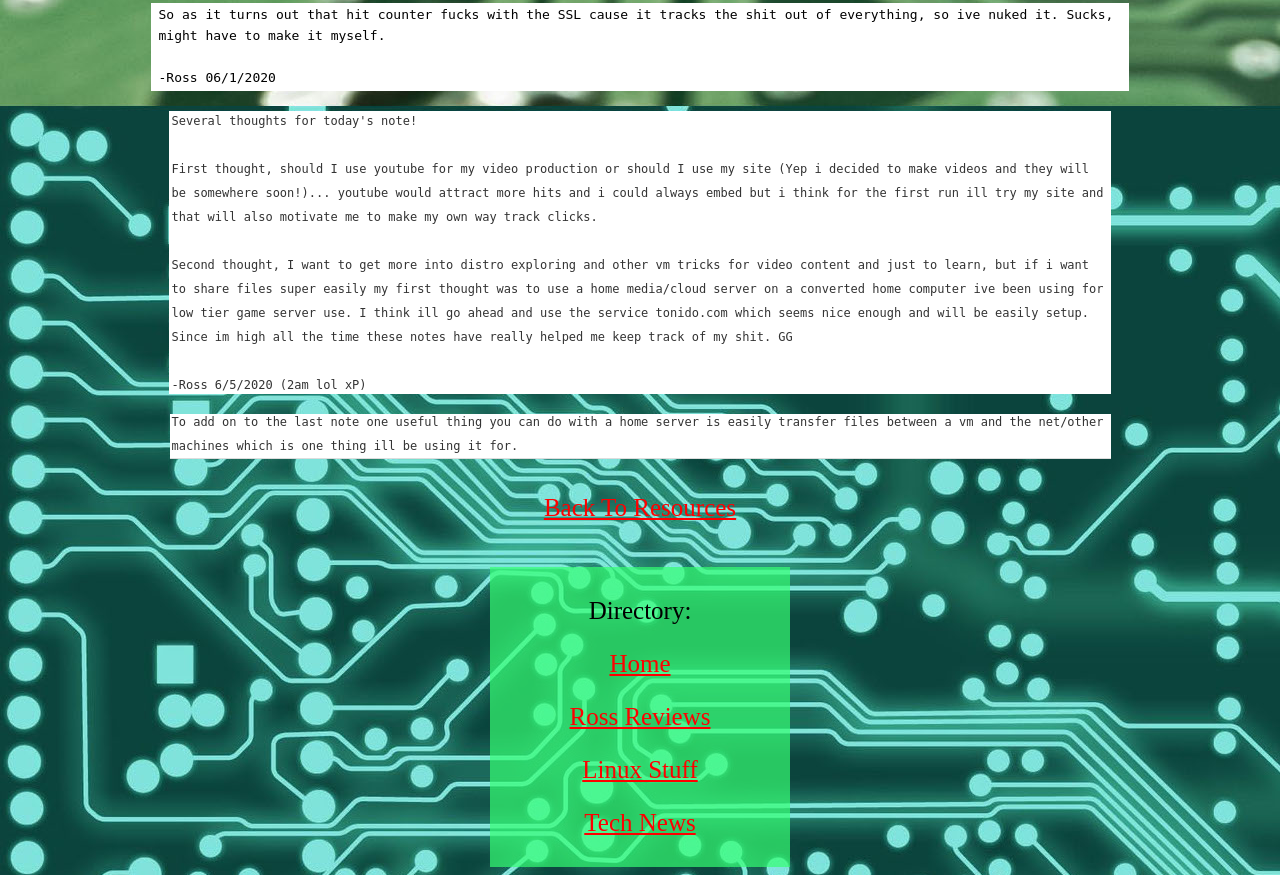
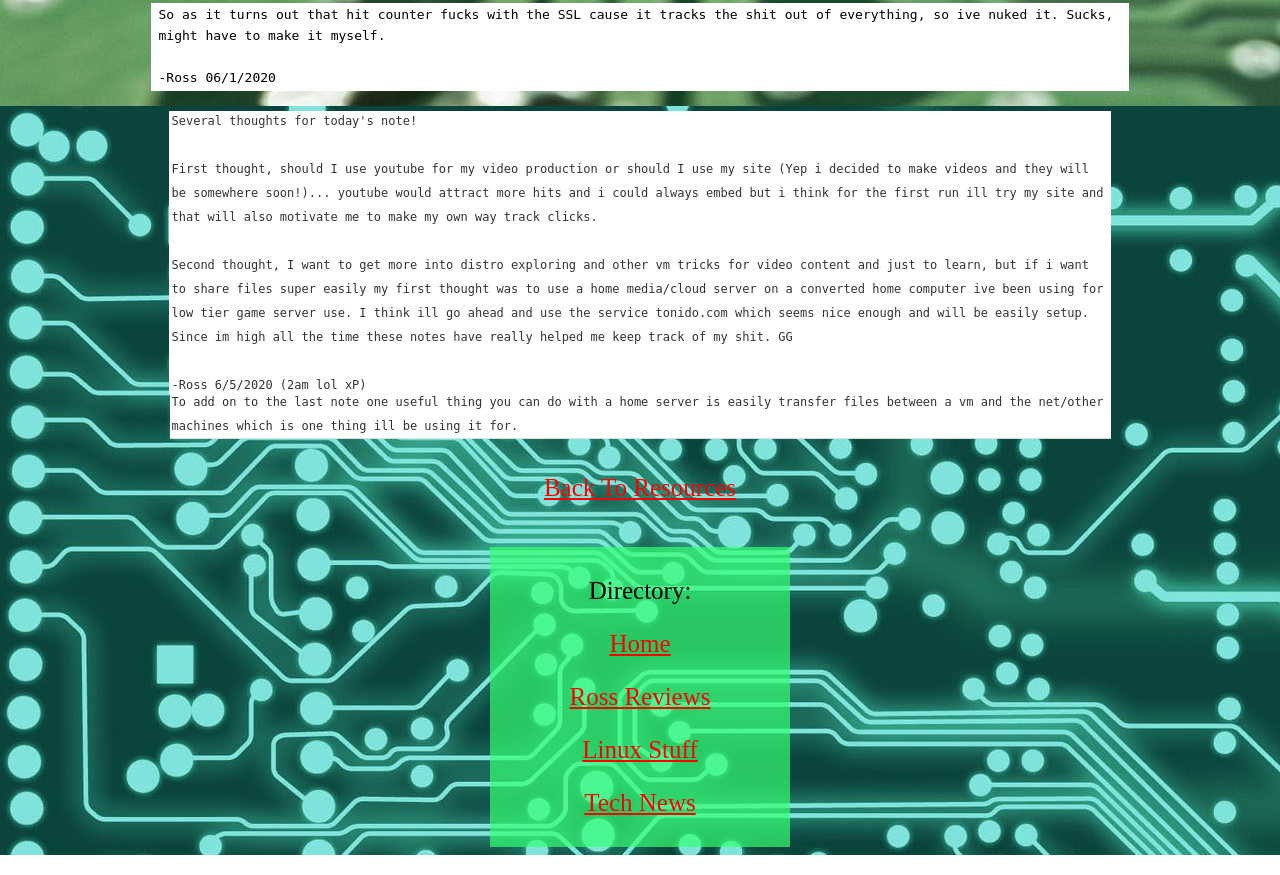
Before and after one commit to RossTheDev/TechByRoss, a plain HTML site: page rnotes.html in a window 1280 px wide. Shown: the part 945-1820 px from the top of the page. Drawn offline with Linux system fonts and the light colour scheme.

Commit message:
new note format fix

```diff
--- a/rnotes.html
+++ b/rnotes.html
@@ -41,8 +41,7 @@
 
                <div align="center"> <img src="src/65notes.png" </div>
 
-               <div class="spacer"> meme </div>
-               <div class="spacer"> meme </div>
+
 
                <div align="center"> <img src="src/65notes2.png" </div>
 
```
